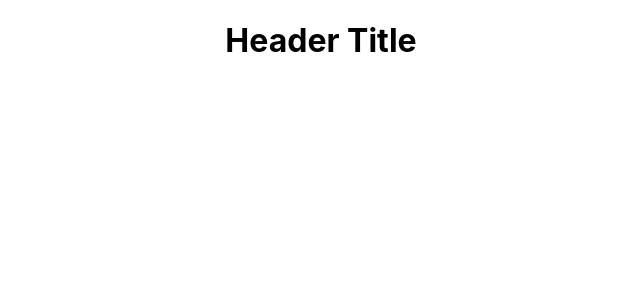
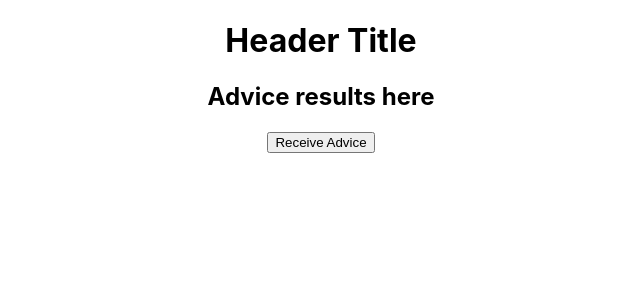
Before and after one commit to Mysta3/advice_app, a React (Create React App) app in the folder advice_api_app/: page / in a window 1280 px wide. Shown: the top 300 px of the page, without its empty margins (319-959 px from the left). Built offline with nearby package versions, Linux system fonts and the light colour scheme.

Commit message:
laid base line for application.

```diff
--- a/advice_api_app/src/App.js
+++ b/advice_api_app/src/App.js
@@ -1,11 +1,15 @@
 import React from 'react';
 import './index.css';
 import Header from './components/Header';
+import AdviceResult from './components/AdviceResult';
+import ButtonFetch from './components/ButtonFetch';
 
 function App() {
   return (
     <div>
       <Header />
+      <AdviceResult />
+      <ButtonFetch />
     </div>
   );
 }
--- /dev/null
+++ b/advice_api_app/src/components/AdviceResult.js
@@ -0,0 +1,12 @@
+import React from 'react';
+import '../index.css';
+
+function AdviceResult() {
+  return (
+    <div>
+      <h2>Advice results here</h2>
+    </div>
+  );
+}
+
+export default AdviceResult;
--- /dev/null
+++ b/advice_api_app/src/components/ButtonFetch.js
@@ -0,0 +1,16 @@
+import React from 'react';
+
+function ButtonFetch() {
+  // store base fetch url in a variable
+  // store parms in another varibale
+  //use interperulation to join the two
+
+  //build function that fetches information
+  return (
+    <div>
+      <button>Receive Advice</button>
+    </div>
+  );
+}
+
+export default ButtonFetch;
```
Also changed, not shown: 1 other file (tests, documents, lock files or other folders).
